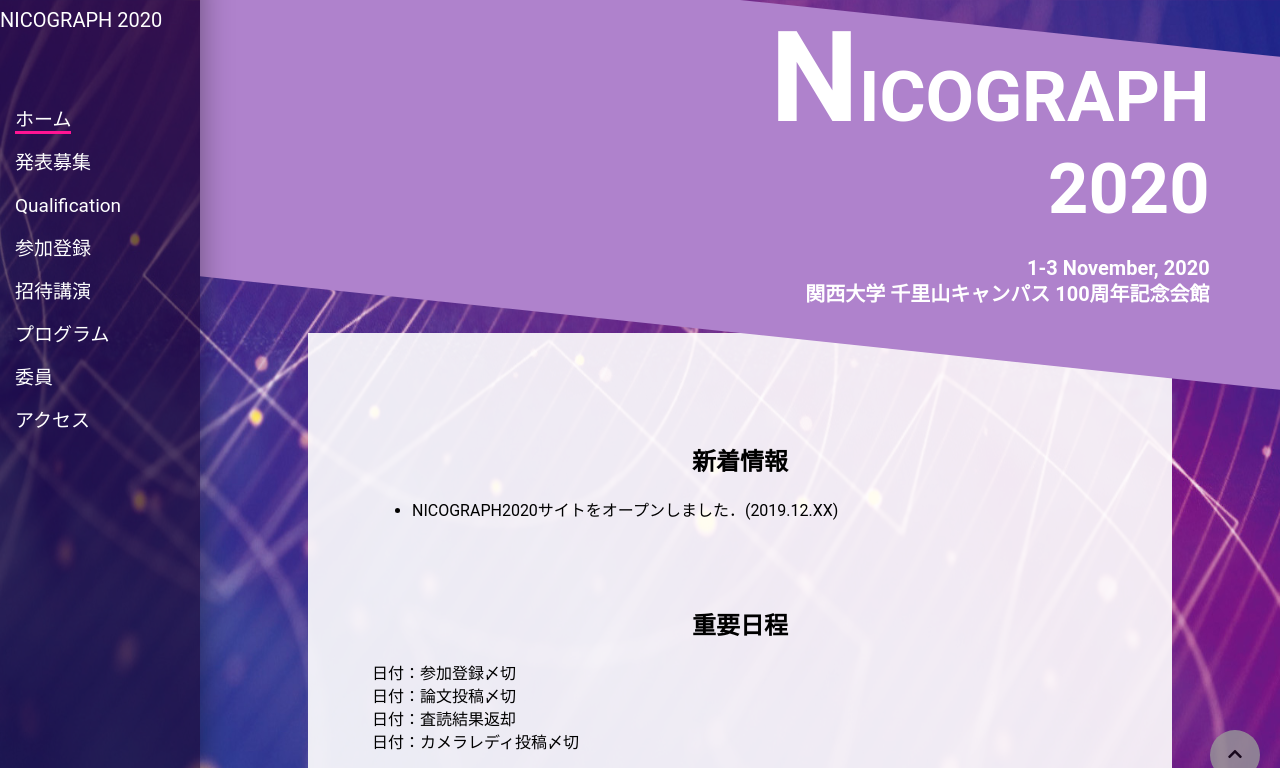
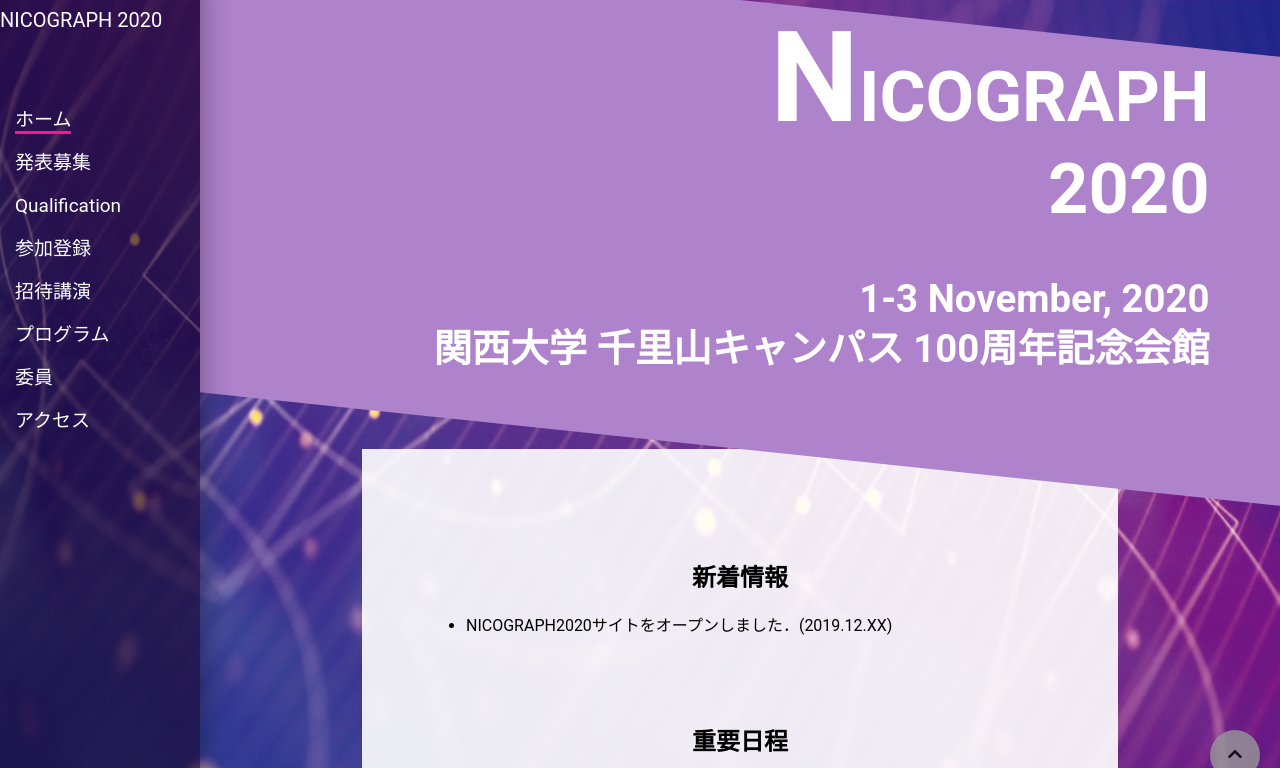
Before and after one commit to meg-github/nicograph2020_web, a plain HTML site: page index.html in a window 1280 px wide. Shown: the top 768 px of the page. Drawn offline with Linux system fonts and the light colour scheme.

Commit message:
update for smartphone

```diff
--- a/css/style.css
+++ b/css/style.css
@@ -26,8 +26,7 @@ h2 {
 
 .content {
     margin: 0 auto;
-    padding: 4em;
-    width: 70%;
+    /*width: 70%;*/
     background-color: rgba(255,255,255,0.9);
 }
 
@@ -108,7 +107,7 @@ height: 100%;
 .cover_parent {
     /*background: linear-gradient(#af82cc, #243992);*/
     background-color: #af82cc;
-    height: 250pt;
+    height: 10%;
     transform: skew(0deg, 6deg);
 }
 .cover_child {
@@ -126,7 +125,7 @@ height: 100%;
     }
 
 .cover_date {
-    font-size: 15pt;
+    font-size: 3vw;
     color: white;
     line-height: 1.3em;
 }
@@ -220,7 +219,8 @@ height: 100%;
 
 @media (min-width: 768px) {
     .content {
-    width: 90%;
+    padding: 0;
+    width: 95%;
 }
 
 }
@@ -236,6 +236,8 @@ height: 100%;
         margin-left: 200px;
     }
     .content {
-        width: 80%;
+        padding: 4em;
+
+        width: 70%;
     }
 }
```
